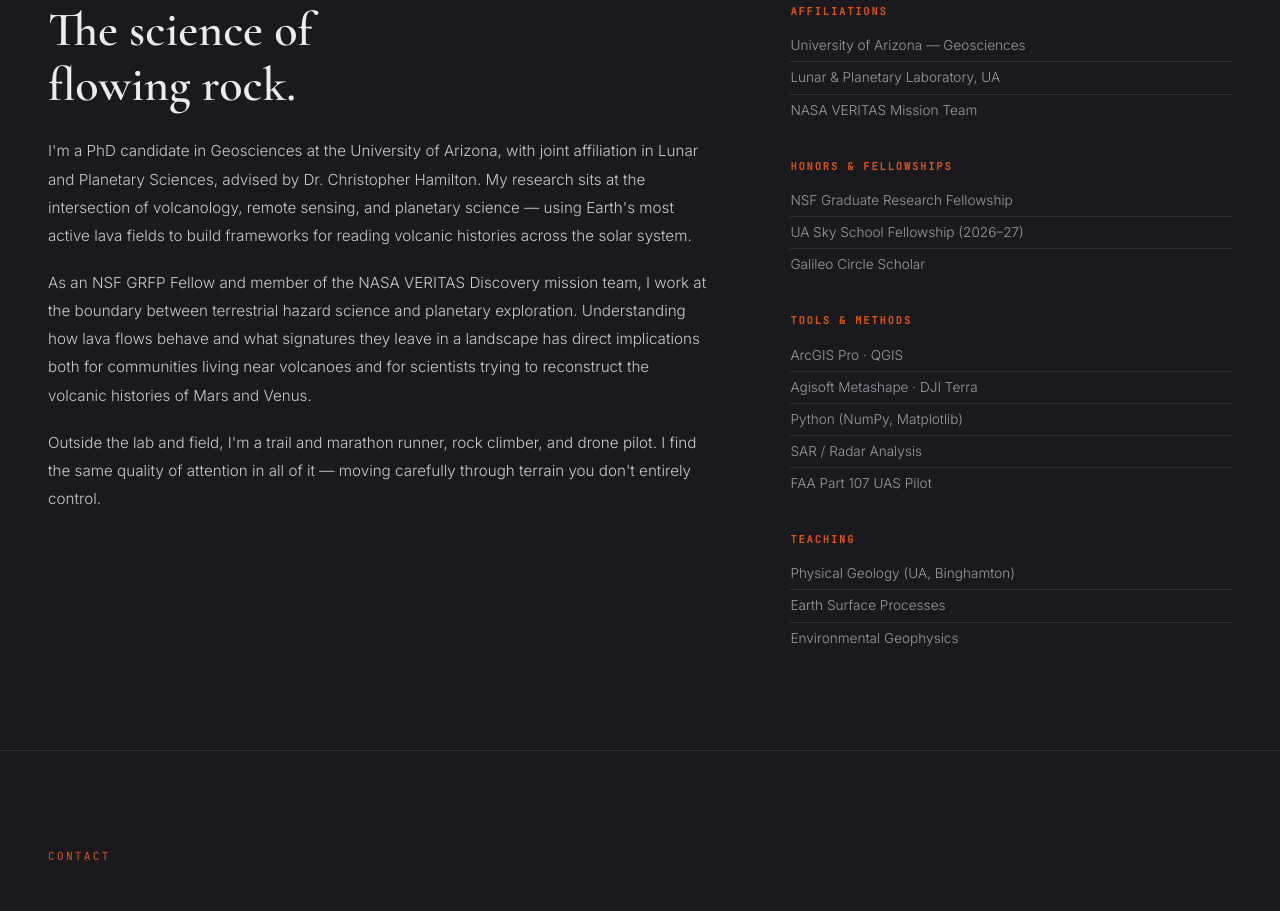
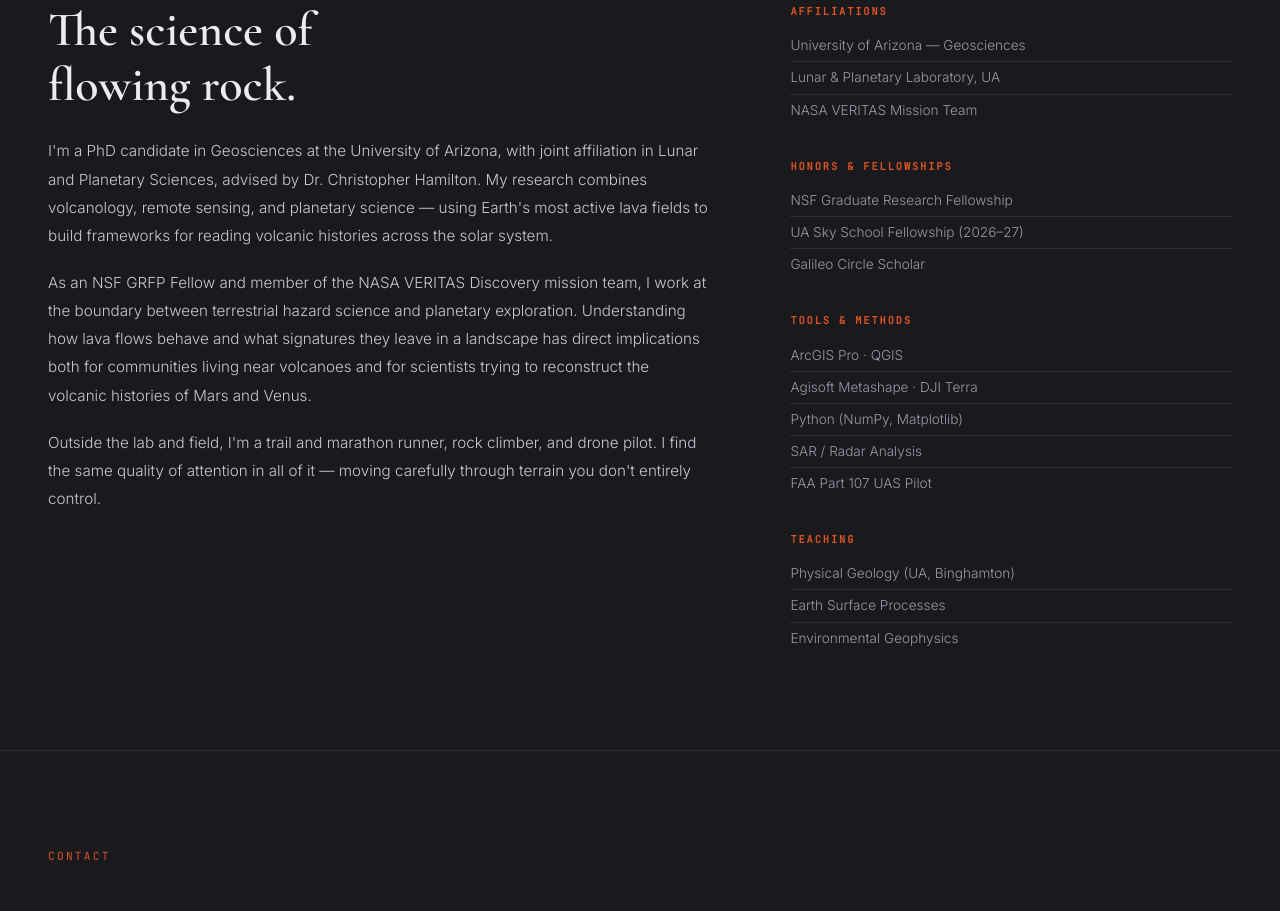
Before and after one commit to madisontuohy/madisontuohy.github.io, a plain HTML site: page index.html in a window 1280 px wide. Shown: the part 3750-4661 px from the top of the page. Drawn offline with nearby package versions, Linux system fonts and the light colour scheme.

Commit message:
Refine description of research background

```diff
--- a/index.html
+++ b/index.html
@@ -701,7 +701,7 @@
       <div class="about-text">
         <h2>The science of<br />flowing rock.</h2>
         <p>
-          I'm a PhD candidate in Geosciences at the University of Arizona, with joint affiliation in Lunar and Planetary Sciences, advised by Dr. Christopher Hamilton. My research sits at the intersection of volcanology, remote sensing, and planetary science — using Earth's most active lava fields to build frameworks for reading volcanic histories across the solar system.
+          I'm a PhD candidate in Geosciences at the University of Arizona, with joint affiliation in Lunar and Planetary Sciences, advised by Dr. Christopher Hamilton. My research combines volcanology, remote sensing, and planetary science — using Earth's most active lava fields to build frameworks for reading volcanic histories across the solar system.
         </p>
         <p>
           As an NSF GRFP Fellow and member of the NASA VERITAS Discovery mission team, I work at the boundary between terrestrial hazard science and planetary exploration. Understanding how lava flows behave and what signatures they leave in a landscape has direct implications both for communities living near volcanoes and for scientists trying to reconstruct the volcanic histories of Mars and Venus.
```
